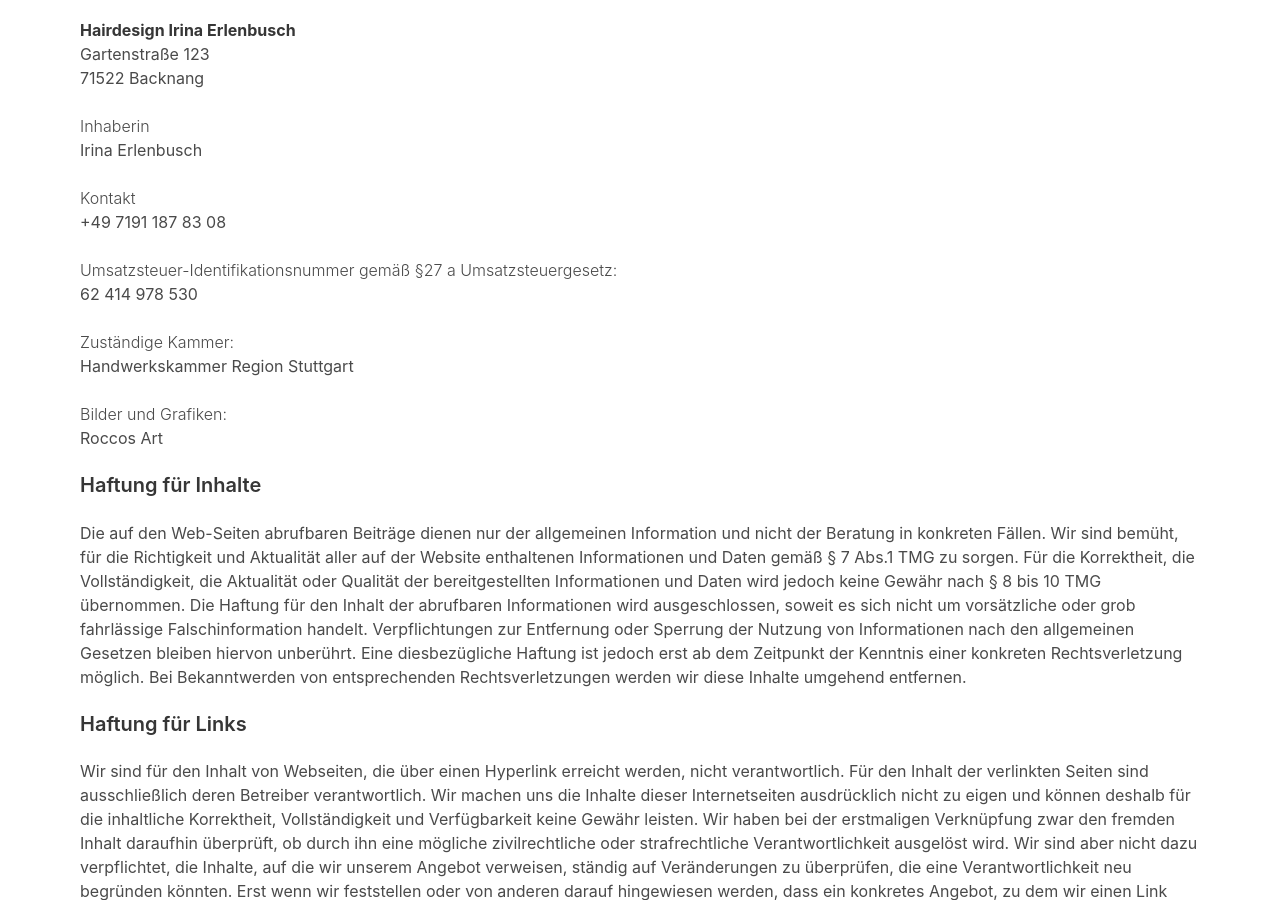
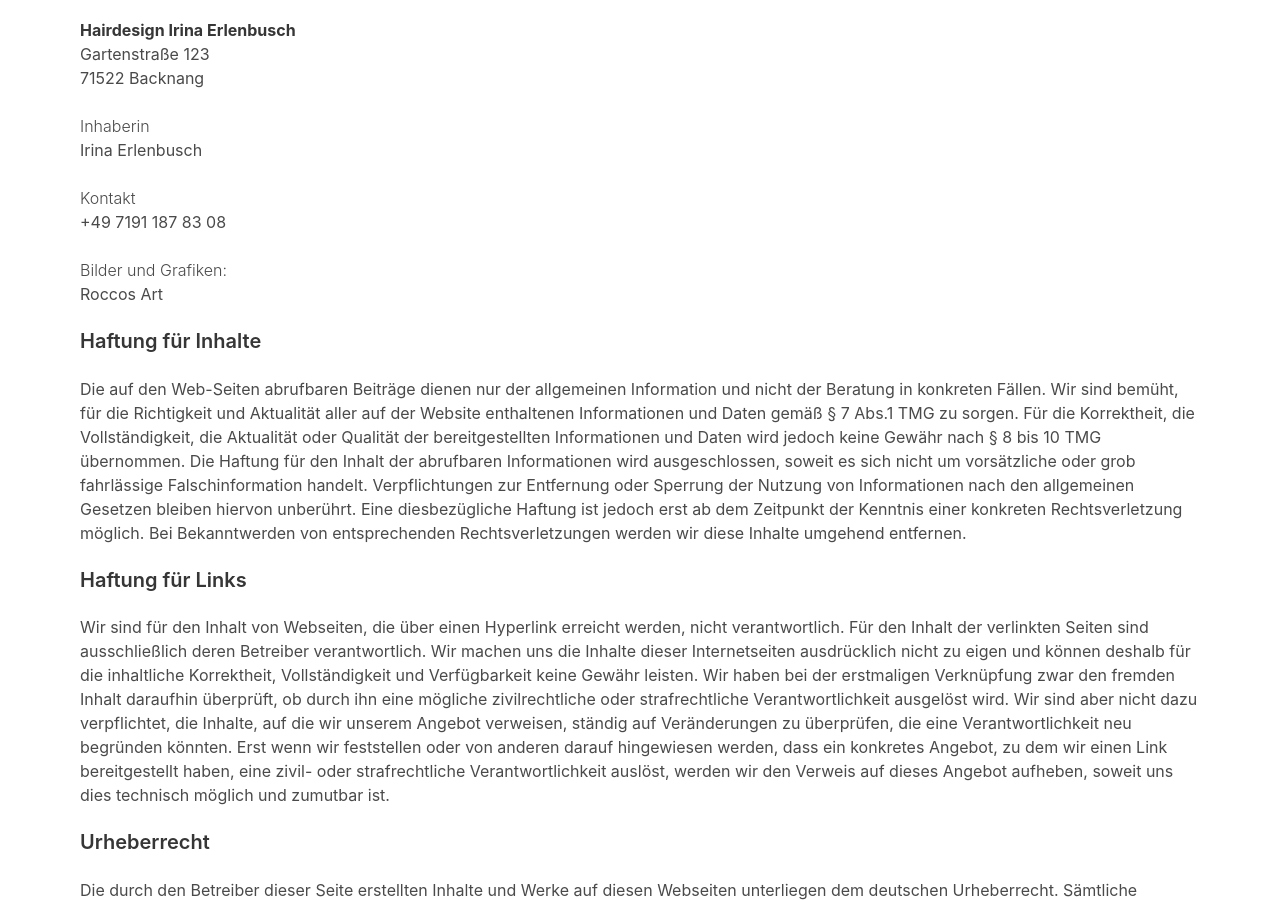
Before and after one commit to Anigerra/hairdesign-web, a Jekyll site: the page built from impressum.md, in a window 1280 px wide and 900 px high, scrolled down 442 px. Built offline with Jekyll 4.4.1, drawn with Linux system fonts in a browser that asks for light colours; nearby versions of some CDN libraries.

Commit message:
Update impressum.md

```diff
--- a/impressum.md
+++ b/impressum.md
@@ -35,19 +35,7 @@ title: Impressum
             +49 7191 187 83 08
 </p>
 
-<h2 class="has-text-weight-light">
-Umsatzsteuer-Identifikationsnummer gem&auml;&szlig; §27 a Umsatzsteuergesetz:</h2>
 
-<p class="block">
-	62 414 978 530
-</p>
-<h2 class="has-text-weight-light">
-Zuständige Kammer:
-</h2>
-
-<p class="block">
-	Handwerkskammer Region Stuttgart
-</p>
 <h2 class="has-text-weight-light">Bilder und Grafiken:</h2>
 
 <p class="block">
```
